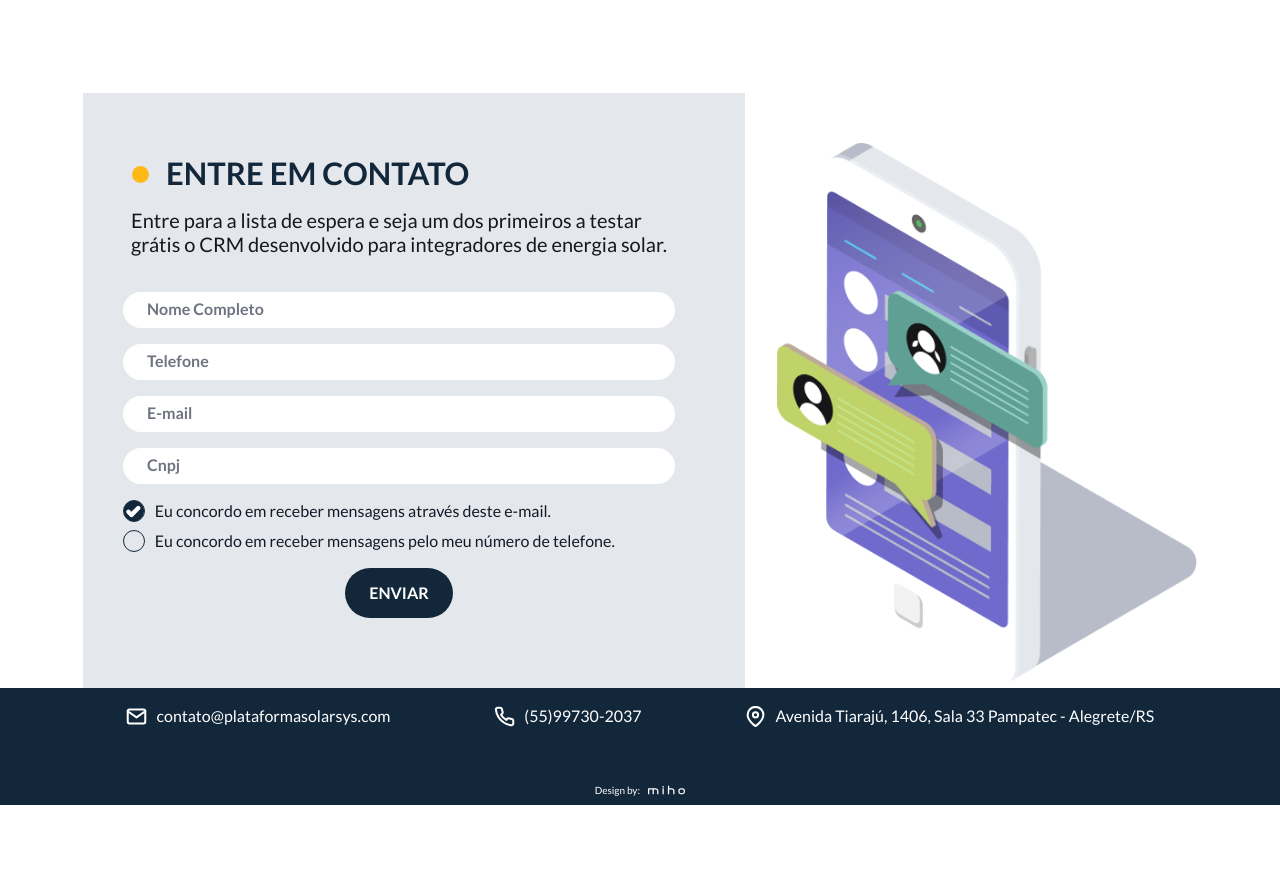
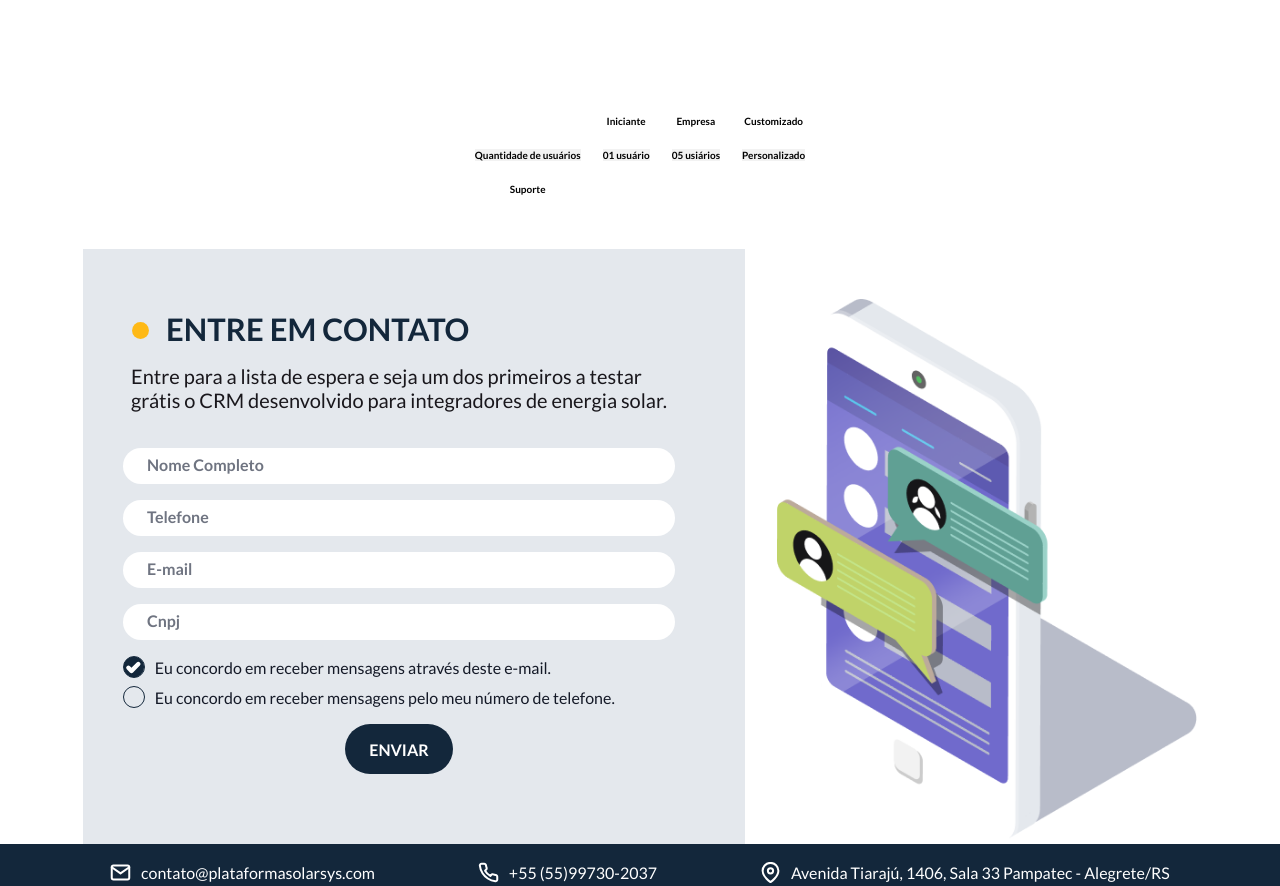
Before and after one commit to tiagoharry/solarsys, a plain HTML site: page index.html in a window 1280 px wide. Shown: the part 2348-3234 px from the top of the page. Before the commit the page ends 3153 px from the top, so only its background shows below. Drawn offline with Linux system fonts and the light colour scheme.

Commit message:
change phone number, add whatsapp link

```diff
--- a/css/desktop.css
+++ b/css/desktop.css
@@ -346,6 +346,21 @@
     line-height: 19px;
   }
 
+  .table {
+    display: flex;
+    justify-content: center;
+  }
+
+  th {
+  text-aling: left;
+}
+
+tr:nth-child(even) {background-color: #f2f2f2;}
+
+table, th, td {
+  border: 10px solid white;
+}
+
   .contato {
     display: flex;
     align-items: center;
--- a/index.html
+++ b/index.html
@@ -60,7 +60,7 @@
           <img class="logo_img" src="./assets/logoSolar.svg" alt="Logo Solar Sys">
           <h1>Simplificar processos é o próximo passo para a sua empresa!</h1>
           <div class="img_quemsomos_mobile">
-            <img class="sol"  src="./assets/section1_sol.svg" alt="paineis solares ilustrado">
+            <img class="sol" src="./assets/section1_sol.svg" alt="paineis solares ilustrado">
             <img class="painel" src="./assets/section1_painel.png" alt="">
           </div>
 
@@ -167,7 +167,6 @@
           <h2>ACOMPANHE NOSSOS PLANOS</h2>
         </div>
 
-
         <div class="planos_content">
           <video class="youtube_img" id="video" src="./assets/video.mp4" controls poster="./assets/previa_video.png">
             <source src="./assets/video.mp4" type="">
@@ -186,11 +185,33 @@
       </div>
     </div>
 
+    <section class="table">
+      <div class="table">
+        <table>
+          <tr>
+            <th></th>
+            <th>Iniciante</th>
+            <th>Empresa</th>
+            <th>Customizado</th>
+          </tr>
+          <tr>
+            <th>Quantidade de usuários</th>
+            <th>01 usuário</th>
+            <th>05 usiários</th>
+            <th>Personalizado</th>
+          </tr>
+          <tr>
+            <th class="title">Suporte</th>
+          </tr>
+        </table>
+      </div>
+
+    </section>
+
 
     <div class="contato">
 
       <div class="contato_content" id="contato">
-
 
         <div class="contato_container">
           <div class="phone_background">
@@ -251,7 +272,7 @@
       </div>
       <div class="phone">
         <img src="./assets/phone.svg" alt="telefone">
-        <a href="">(55)99730-2037</a>
+        <a href="https://api.whatsapp.com/send?phone=+5555997302037&text=Gostaria%20de%20saber%20mais%20sobre%20os%20seus%20produtos.">+55 (55)99730-2037</a>
       </div>
       <div class="adress">
         <img src="./assets/adress.svg" alt="pin de localização">
```
